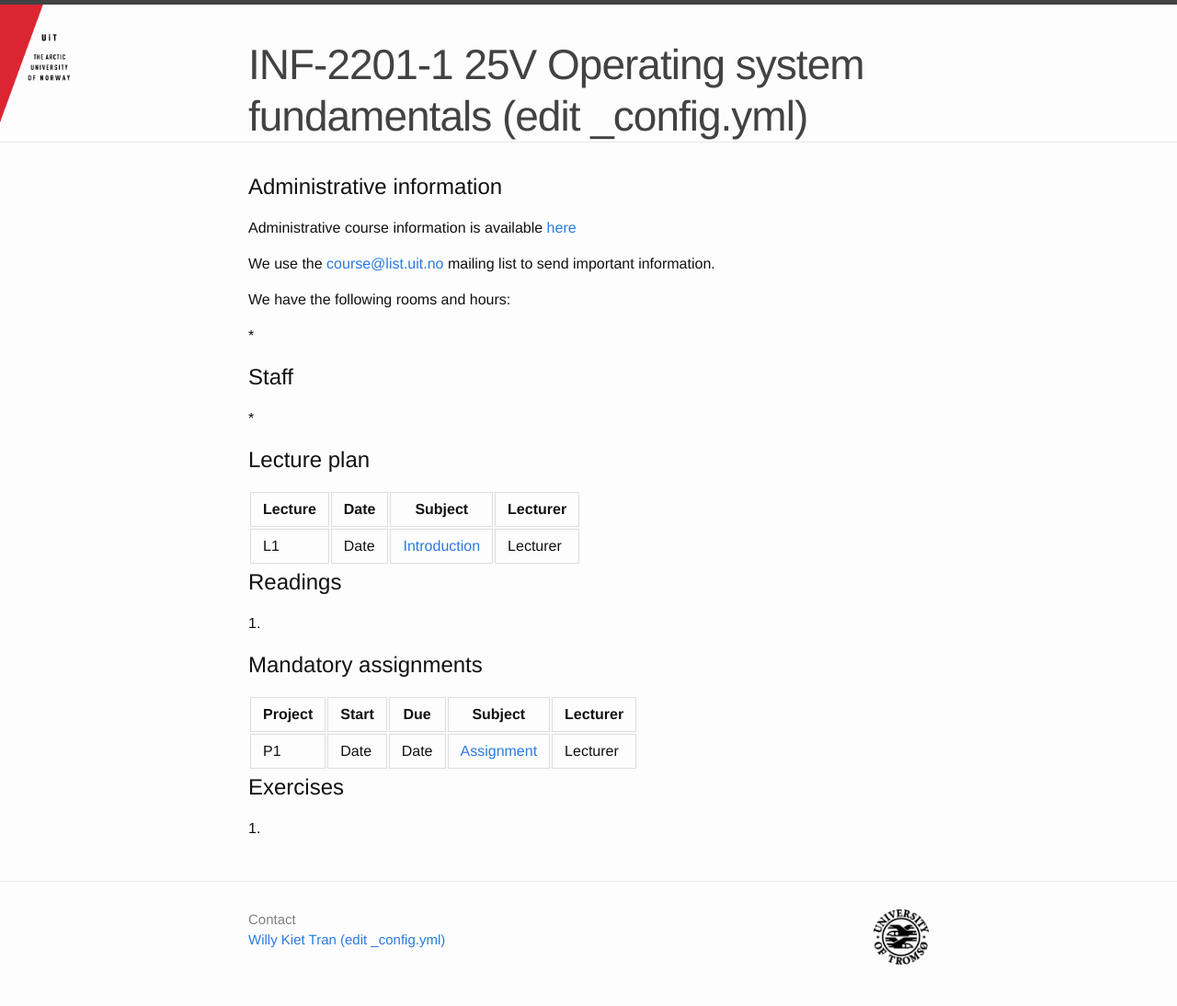
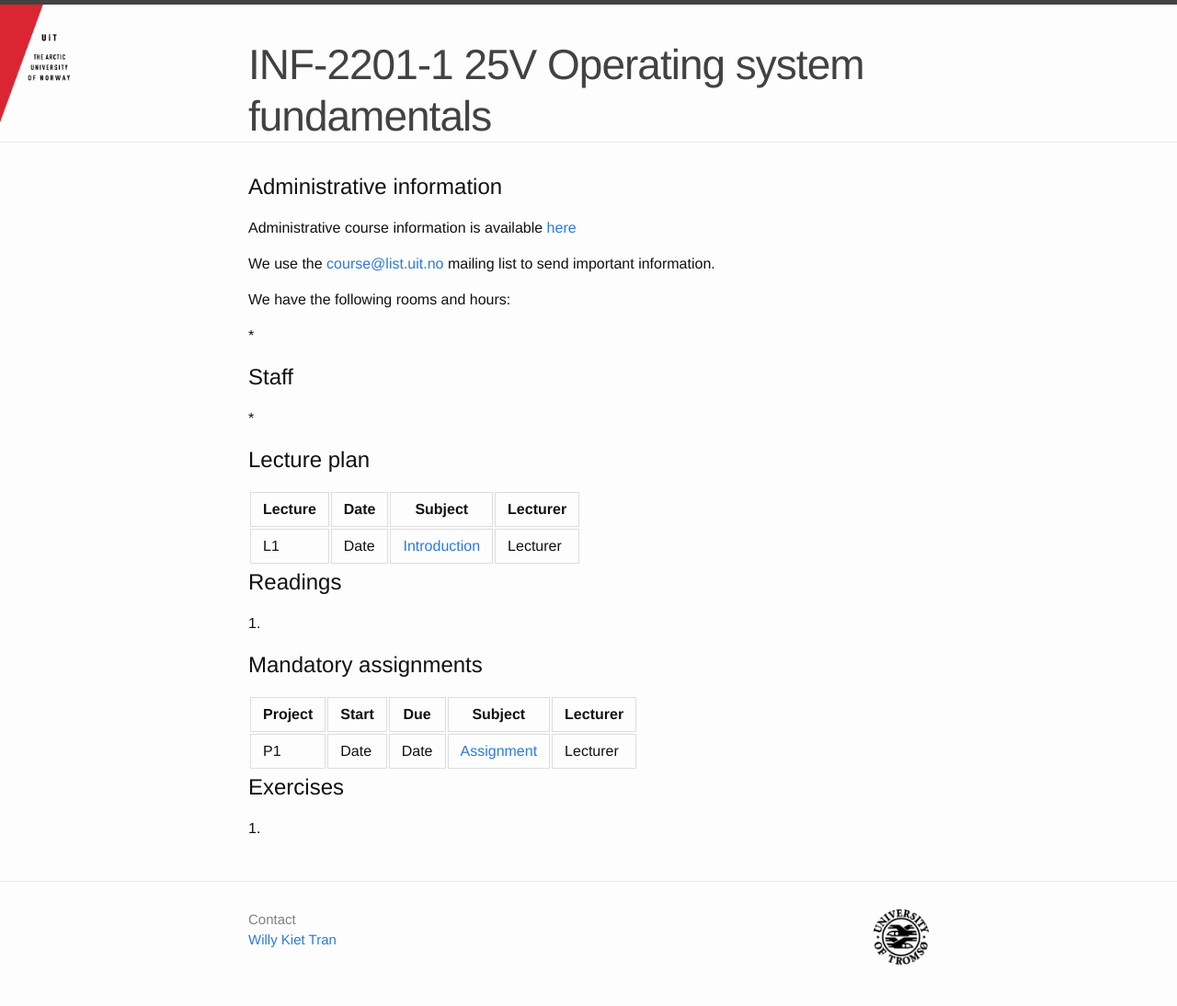
Before and after one commit to wtr003/uit-inf-2201-s25.github.io, a Jekyll site: the page built from index.md, in a window 1280 px wide. Shown: the whole page at 92% size. Built offline with Jekyll 4.4.1, drawn with Linux system fonts in a browser that asks for light colours; our own code applies the rules of GitHub Pages for plain Markdown files; part of the change alters nothing that is shown.

Commit message:
Update _config.yml

```diff
--- a/_config.yml
+++ b/_config.yml
@@ -1,11 +1,14 @@
-title: INF-2201-1 25V Operating system fundamentals (edit _config.yml)
+title: INF-2201-1 25V Operating system fundamentals
 
 description: > # this means to ignore newlines until "contact:"
-  Course description.
+  The course provides a thorough introduction to operating system.
+  Topics include threads and processes, process coordination and synchronization, physical and virtual storage organization, interrupt handling, peripheral devices and file systems.
+  The exercises include both analysis of abstractions, and their design and implementation.
+  During the course each student will develop a running operating system kernel for an Intel x86 based computer.
 
 contact:
   email: wtr003@uit.no
-  name: Willy Kiet Tran (edit _config.yml)
+  name: Willy Kiet Tran
 
 # you don't need to adapt the settings below
 baseurl: ""
```
